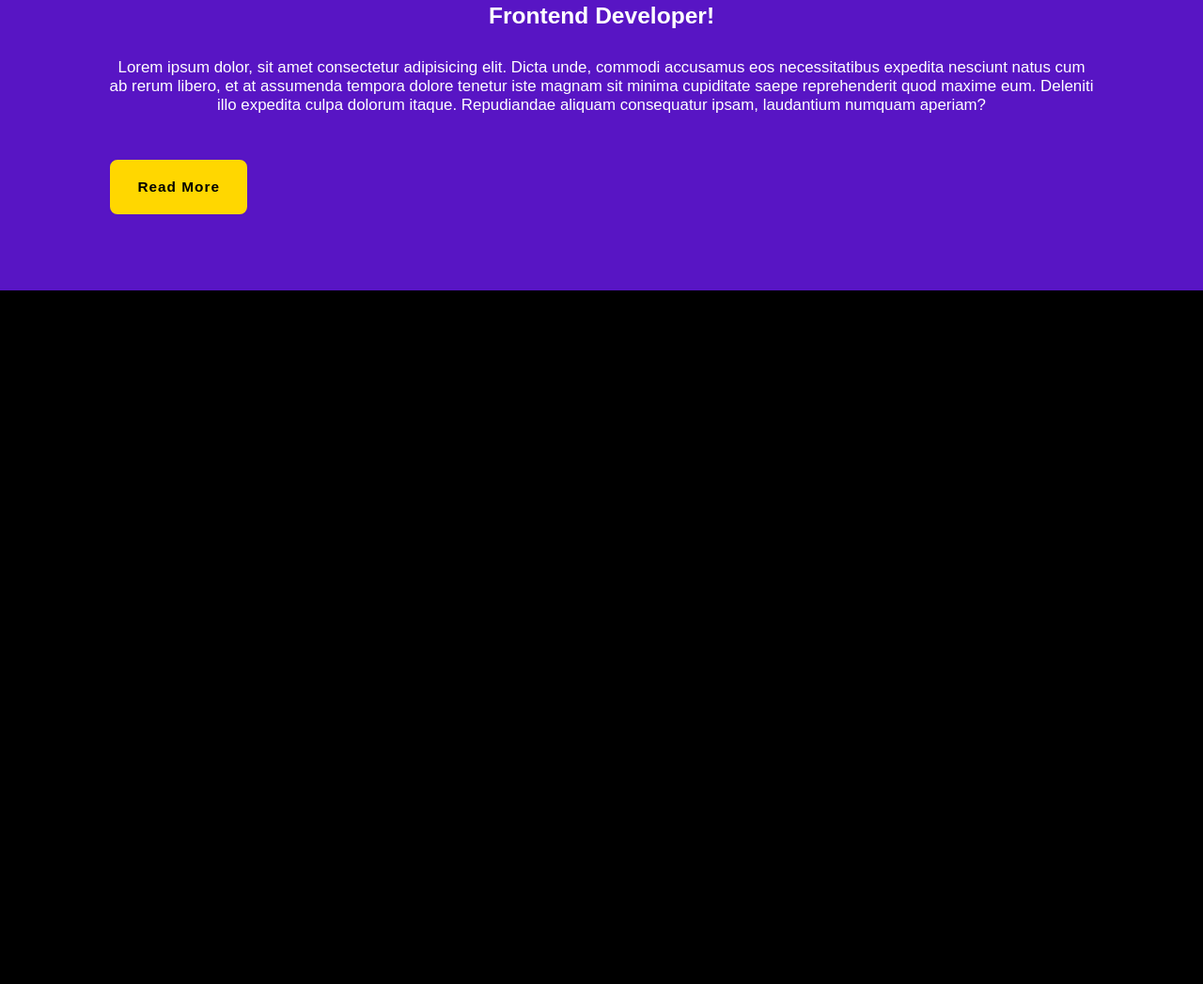
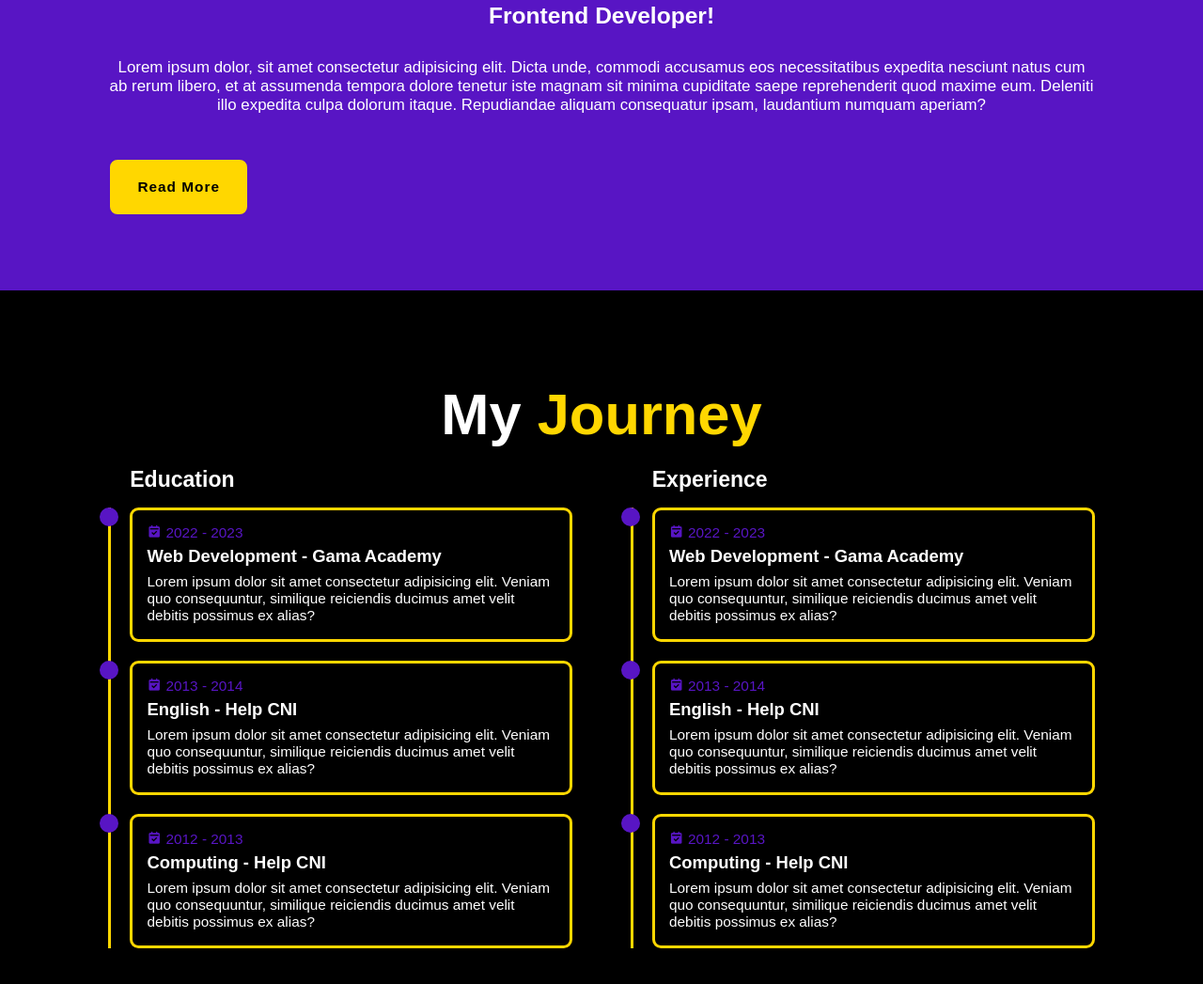
Before and after one commit to GabrielZolk/new-portfolio, a plain HTML site: page index.html in a window 1280 px wide. Shown: the part 1291-2338 px from the top of the page at 94% size. Before the commit the page ends 1600 px from the top, so only its background shows below. Drawn offline with nearby package versions, Linux system fonts and the light colour scheme.

Commit message:
education section done

```diff
--- a/index.html
+++ b/index.html
@@ -69,7 +69,10 @@
 
         <div class="about-content">
             <h3>Frontend Developer!</h3>
-            <p>Lorem ipsum dolor, sit amet consectetur adipisicing elit. Dicta unde, commodi accusamus eos necessitatibus expedita nesciunt natus cum ab rerum libero, et at assumenda tempora dolore tenetur iste magnam sit minima cupiditate saepe reprehenderit quod maxime eum. Deleniti illo expedita culpa dolorum itaque. Repudiandae aliquam consequatur ipsam, laudantium numquam aperiam?</p>
+            <p>Lorem ipsum dolor, sit amet consectetur adipisicing elit. Dicta unde, commodi accusamus eos
+                necessitatibus expedita nesciunt natus cum ab rerum libero, et at assumenda tempora dolore tenetur iste
+                magnam sit minima cupiditate saepe reprehenderit quod maxime eum. Deleniti illo expedita culpa dolorum
+                itaque. Repudiandae aliquam consequatur ipsam, laudantium numquam aperiam?</p>
 
             <div class="btn-box btns">
                 <a href="#" class="btn">Read More</a>
@@ -78,7 +81,79 @@
 
     </section>
 
+    <section class="education" id="education">
+        <h2 class="heading">My <span>Journey</span></h2>
+        <div class="education-row">
+            <div class="education-column">
+                <h3 class="title">Education</h3>
 
+                <div class="education-box">
+                    <div class="education-content">
+                        <div class="content">
+                            <div class="year"><i class='bx bxs-calendar-check'></i>2022 - 2023</div>
+                            <h3>Web Development - Gama Academy</h3>
+                            <p>Lorem ipsum dolor sit amet consectetur adipisicing elit. Veniam quo consequuntur,
+                                similique reiciendis ducimus amet velit debitis possimus ex alias?</p>
+                        </div>
+                    </div>
+
+                    <div class="education-content">
+                        <div class="content">
+                            <div class="year"><i class='bx bxs-calendar-check'></i>2013 - 2014</div>
+                            <h3>English - Help CNI</h3>
+                            <p>Lorem ipsum dolor sit amet consectetur adipisicing elit. Veniam quo consequuntur,
+                                similique reiciendis ducimus amet velit debitis possimus ex alias?</p>
+                        </div>
+                    </div>
+
+                    <div class="education-content">
+                        <div class="content">
+                            <div class="year"><i class='bx bxs-calendar-check'></i>2012 - 2013</div>
+                            <h3>Computing - Help CNI</h3>
+                            <p>Lorem ipsum dolor sit amet consectetur adipisicing elit. Veniam quo consequuntur,
+                                similique reiciendis ducimus amet velit debitis possimus ex alias?</p>
+                        </div>
+                    </div>
+
+                </div>
+            </div>
+
+            <div class="education-column">
+                <h3 class="title">Experience</h3>
+
+                <div class="education-box">
+                    <div class="education-content">
+                        <div class="content">
+                            <div class="year"><i class='bx bxs-calendar-check'></i>2022 - 2023</div>
+                            <h3>Web Development - Gama Academy</h3>
+                            <p>Lorem ipsum dolor sit amet consectetur adipisicing elit. Veniam quo consequuntur,
+                                similique reiciendis ducimus amet velit debitis possimus ex alias?</p>
+                        </div>
+                    </div>
+
+                    <div class="education-content">
+                        <div class="content">
+                            <div class="year"><i class='bx bxs-calendar-check'></i>2013 - 2014</div>
+                            <h3>English - Help CNI</h3>
+                            <p>Lorem ipsum dolor sit amet consectetur adipisicing elit. Veniam quo consequuntur,
+                                similique reiciendis ducimus amet velit debitis possimus ex alias?</p>
+                        </div>
+                    </div>
+
+                    <div class="education-content">
+                        <div class="content">
+                            <div class="year"><i class='bx bxs-calendar-check'></i>2012 - 2013</div>
+                            <h3>Computing - Help CNI</h3>
+                            <p>Lorem ipsum dolor sit amet consectetur adipisicing elit. Veniam quo consequuntur,
+                                similique reiciendis ducimus amet velit debitis possimus ex alias?</p>
+                        </div>
+                    </div>
+
+
+                </div>
+            </div>
+        </div>
+    </section>
 
 </body>
 
--- a/style.css
+++ b/style.css
@@ -340,7 +340,7 @@ section {
 }
 
 span {
-    color: var(--text-color);
+    color: var(--primary-color);
 }
 
 .about-img .circle {
@@ -370,6 +370,94 @@ span {
     margin: 2rem 0 3rem;
 }
 
+.education {
+    display: flex;
+    justify-content: center;
+    align-items: center;
+    flex-direction: column;
+    min-height: auto;
+    padding-bottom: 4rem;
+    height: 100vh;
+}
+
+.education .education-row {
+    display: flex;
+    flex-wrap: nowrap;
+    gap: 4rem;
+}
+
+.education-row .education-column {
+    flex: 1 1 40rem;
+}
+
+.education-column .title {
+    font-size: 1.5rem;
+    margin: 0 0 1rem 1.5rem;
+}
+
+.education-column .education-box {
+    border-left: .2rem solid var(--primary-color);
+}
+
+.education-box .education-content {
+    position: relative;
+    padding-left: 1.3rem;
+}
+
+.education-box .education-content::before {
+    content: '';;
+    position: absolute;
+    top: 0;
+    left: -.8rem;
+    width: 1.3rem;
+    height: 1.3rem;
+    background: var(--secondary-color);
+    border-radius: 50%;
+}
+
+.education-content .content {
+    position: relative;
+    padding: 1rem;
+    border: .2rem solid var(--primary-color);
+    border-radius: .6rem;
+    margin-bottom: 1.3rem;
+    overflow: hidden;
+}
+
+.education-content .content::before {
+    content: '';
+    position: absolute;
+    top: 0;
+    left: 0;
+    width: 0%;
+    height: 100%;
+    background: rgb(163, 163, 163, .1);
+    z-index: -1;
+    transition: .6s;
+}
+
+.education-content .content:hover::before {
+    width: 100%;
+}
+
+.education-content .content .year {
+    font-size: 1rem;
+    color: var(--secondary-color);
+    padding-bottom: .3rem;
+}
+
+.education-content .content .year i {
+    padding-right: .3rem;
+}
+
+.education-content .content h3 {
+    font-size: 1.2rem;
+    padding-bottom: .5rem;
+}
+
+.education-content .content p {
+    font-size: 1rem;
+}
 
 @keyframes showLogo {
     100% {
```
